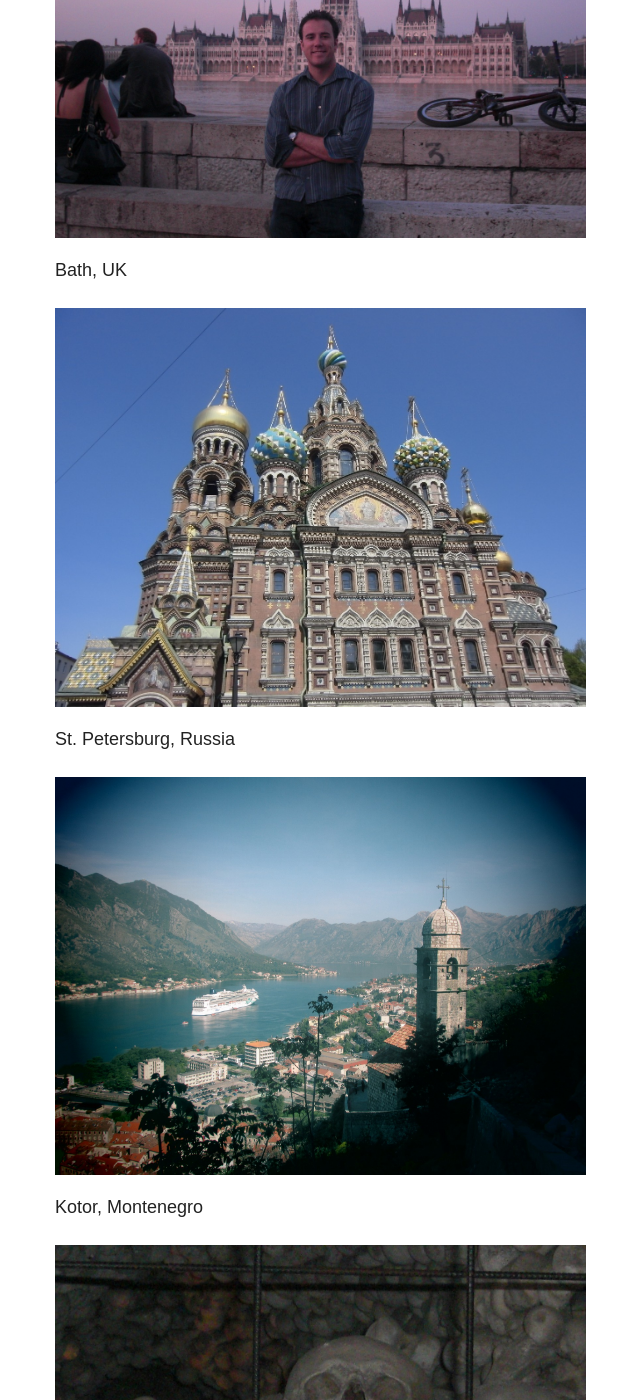
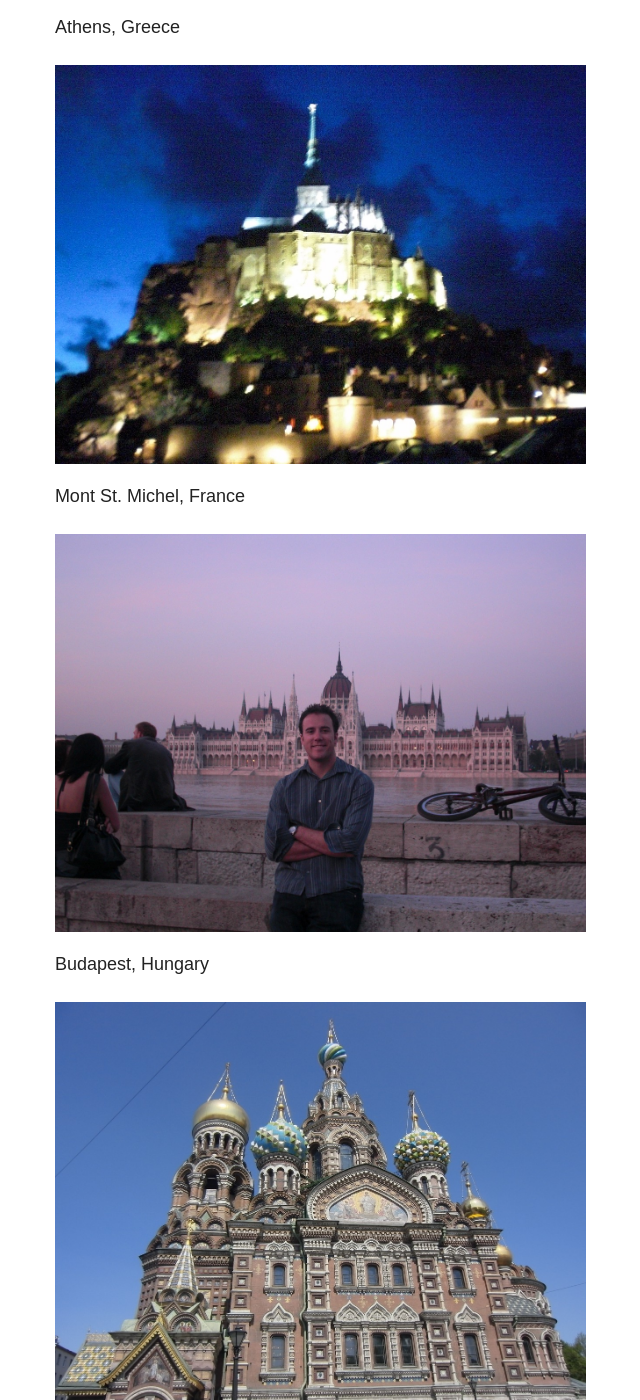
Before and after one commit to drewryanjones/drewryanjones.github.io, a Jekyll site: the page built from travel/index.html, in a window 1280 px wide and 1400 px high, scrolled down 13958 px. Shown: the whole window, without its empty margins (231-871 px from the left). Built offline with Jekyll 4.4.1, drawn with Linux system fonts in a browser that asks for light colours; nearby versions of some CDN libraries.

Commit message:
Update travel images

```diff
--- a/travel/index.html
+++ b/travel/index.html
@@ -77,7 +77,7 @@ title: Travel
 </div>
 <div id="right">
     {% include image.html img="images/montmichel2.jpg" title="MontMichel2" width="75%" caption="Mont St. Michel, France" %}
-    {% include image.html img="images/budapest2.JPG" title="Bath" width="75%" caption="Bath, UK" %}
+    {% include image.html img="images/budapest2.JPG" title="Budapest" width="75%" caption="Budapest, Hungary" %}
     {% include image.html img="images/stpete2.jpg" title="StPete" width="75%" caption="St. Petersburg, Russia" %}
 </div>
 <div id="body">
```
Also changed, not shown: images/montmichel1.jpg, images/moscow1.jpg, images/mostar1.jpg, images/strasbourg1.jpg.
